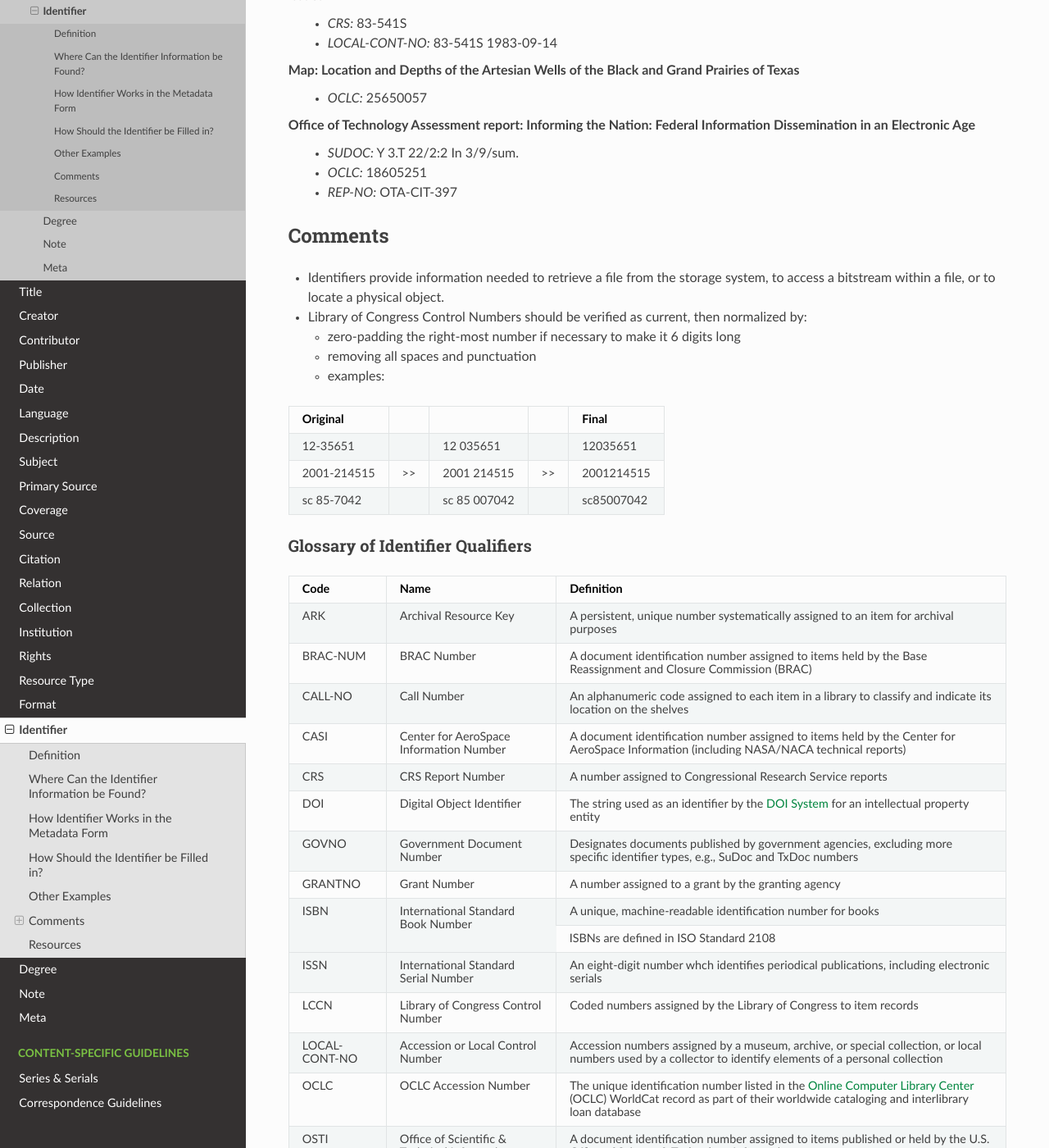
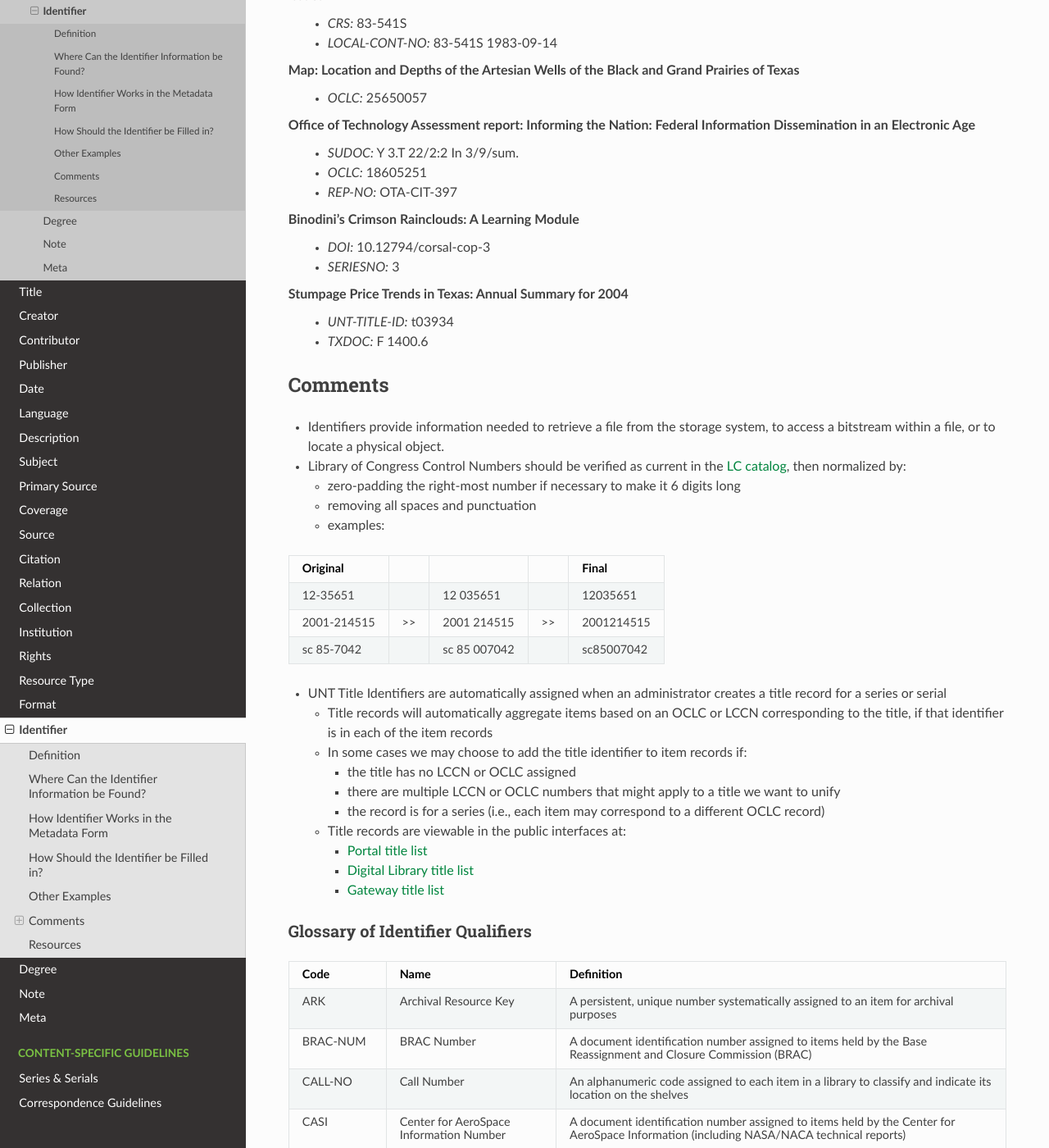
Before and after one commit to unt-libraries/untl-metadata-documentation, a Sphinx documentation site: the page built from docs/fields/identifier.rst, in a window 1280 px wide and 1400 px high, scrolled down 2609 px. Shown: the whole window at 82% size. Built offline with Sphinx 7.4.7 and the Read the Docs theme 2.0.0, drawn with Linux system fonts in a browser that asks for light colours; some of the changed text lies outside the part shown.

Commit message:
Add info and examples for identifiers

```diff
--- a/docs/fields/identifier.rst
+++ b/docs/fields/identifier.rst
@@ -93,6 +93,7 @@ How Should the Identifier be Filled in?
 +-----------------------------------------------------------------------------------+------------------------------------------------+
 
 
+
 .. _identifier-examples:
 
 **************
@@ -138,6 +139,15 @@ Office of Technology Assessment report: Informing the Nation: Federal Informatio
     -   *OCLC:* 18605251
     -   *REP-NO:* OTA-CIT-397
 
+Binodini's Crimson Rainclouds: A Learning Module
+    -   *DOI:* 10.12794/corsal-cop-3
+    -   *SERIESNO:* 3
+
+Stumpage Price Trends in Texas: Annual Summary for 2004
+    -   *UNT-TITLE-ID:* t03934
+    -   *TXDOC:* F 1400.6
+
+
 
 .. _identifier-comments:
 
@@ -148,7 +158,8 @@ Comments
 -   Identifiers provide information needed to retrieve a file from the
     storage system, to access a bitstream within a file, or to locate a
     physical object.
--   Library of Congress Control Numbers should be verified as current, then normalized by:
+-   Library of Congress Control Numbers should be verified as current in the `LC catalog <https://www.loc.gov/search/?all=true>`_,
+    then normalized by:
 
     -   zero-padding the right-most number if necessary to make it 6 digits long
     -   removing all spaces and punctuation
@@ -163,6 +174,25 @@ Comments
 +---------------+----+--------------+----+--------------+
 |sc 85-7042     |    |sc 85 007042  |    |sc85007042    |
 +---------------+----+--------------+----+--------------+
+
+
+
+-   UNT Title Identifiers are automatically assigned when an administrator creates a
+    title record for a series or serial
+
+    -   Title records will automatically aggregate items based on an OCLC or LCCN corresponding
+        to the title, if that identifier is in each of the item records
+    -   In some cases we may choose to add the title identifier to item records if:
+
+        -   the title has no LCCN or OCLC assigned
+        -   there are multiple LCCN or OCLC numbers that might apply to a title we want to unify
+        -   the record is for a series (i.e., each item may correspond to a different OCLC record)
+
+    -   Title records are viewable in the public interfaces at:
+
+        -   `Portal title list <https://texashistory.unt.edu/explore/titles/curated/>`_
+        -   `Digital Library title list <https://digital.library.unt.edu/explore/titles/curated/>`_
+        -   `Gateway title list <https://gateway.okhistory.org/explore/titles/curated/>`_
 
 
 .. _identifier-glossary:
@@ -249,6 +279,10 @@ Glossary of Identifier Qualifiers
 |                               |                               |(TxDoc) numbers are assigned to Texas state documents as unique|
 |                               |                               |identifiers for publications of teh state government           |
 +-------------------------------+-------------------------------+---------------------------------------------------------------+
+|UNT-TITLE-ID                   |UNT Title Identifier           |A unique number corresponding to a series or serial title      |
+|                               |                               |record in the Digital Collections (primarily used when a       |
+|                               |                               |standardized OCLC or LCCN is not available for the title)      |
++-------------------------------+-------------------------------+---------------------------------------------------------------+
 |UNTCAT                         |UNT Catalog Number             |The bibliographic record number for a specific UNT library     |
 |                               |                               |record                                                         |
 +-------------------------------+-------------------------------+---------------------------------------------------------------+
```
Also changed, not shown: docs/guides/serials.rst (+10 -1 lines).
